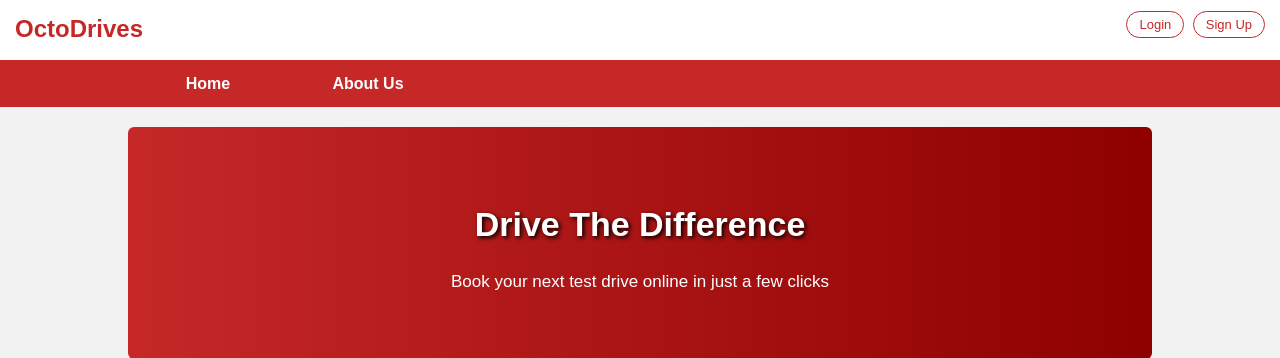
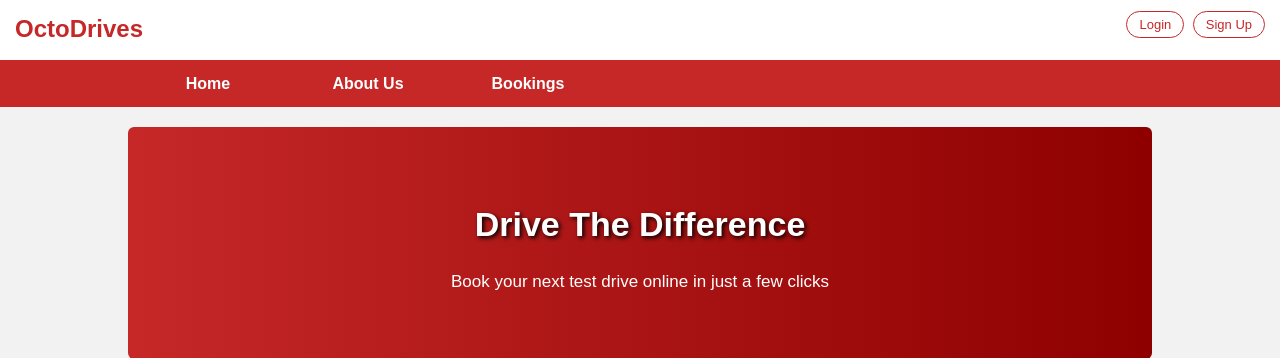
Before and after one commit to osalswaidi-spec/cpis358_assingment3, an ASP.NET Core app: page / in a window 1280 px wide. Shown: the top 358 px of the page. Run offline with ASP.NET Core 8, Linux system fonts and the light colour scheme.

Commit message:
Corrected placement of bookings component

```diff
--- a/OctoDrivesWeg/Views/Home/About.cshtml
+++ b/OctoDrivesWeg/Views/Home/About.cshtml
@@ -33,13 +33,15 @@
         <li>
             <a href="/Home/About">About Us</a>
             <ul>
-                <li><a href="/Bookings/Index">Bookings</a></li>
                 <li><a href="/Home/About#mission">Mission</a></li>
                 <li><a href="/Home/About#vision">Vision</a></li>
                 <li><a href="/Home/About#team">Team</a></li>
                 <li><a href="/Home/About#contact">Contact</a></li>
             </ul>
         </li>
+            <li>
+                <a href="/Bookings/Index">Bookings</a>
+                </li>
     </ul>
 </nav>
 
--- a/OctoDrivesWeg/Views/Home/Index.cshtml
+++ b/OctoDrivesWeg/Views/Home/Index.cshtml
@@ -123,13 +123,15 @@
         <li>
             <a href="/Home/About">About Us</a>
             <ul>
-                <li><a href="/Bookings/Index">Bookings</a></li>
                 <li><a href="/Home/About#mission">Mission</a></li>
                 <li><a href="/Home/About#vision">Vision</a></li>
                 <li><a href="/Home/About#team">Team</a></li>
                 <li><a href="/Home/About#contact">Contact</a></li>
             </ul>
         </li>
+            <li>
+                <a href="/Bookings/Index">Bookings</a>
+            </li>
     </ul>
 </nav>
 
--- a/OctoDrivesWeg/Views/Home/Login.cshtml
+++ b/OctoDrivesWeg/Views/Home/Login.cshtml
@@ -34,13 +34,15 @@
         <li>
             <a href="/Home/About">About Us</a>
             <ul>
-                <li><a href="/Bookings/Index">Bookings</a></li>
                 <li><a href="/Home/About#mission">Mission</a></li>
                 <li><a href="/Home/About#vision">Vision</a></li>
                 <li><a href="/Home/About#team">Team</a></li>
                 <li><a href="/Home/About#contact">Contact</a></li>
             </ul>
         </li>
+            <li>
+                <a href="/Bookings/Index">Bookings</a>
+            </li>
     </ul>
 </nav>
 
```
